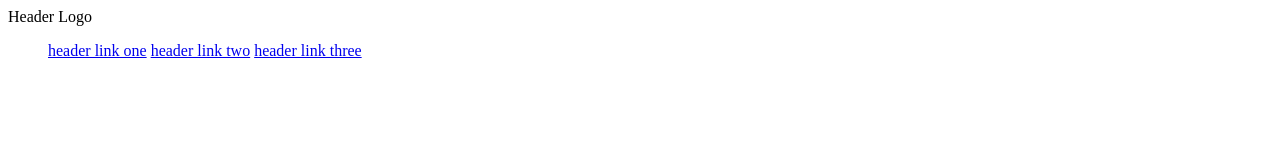
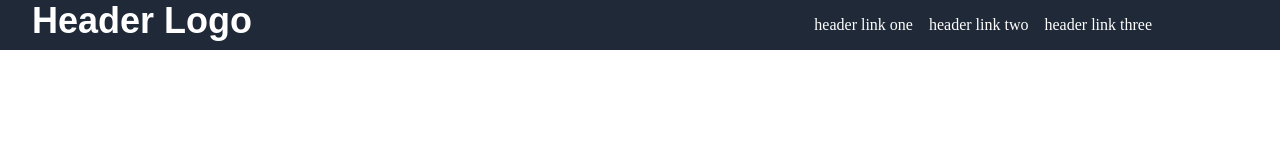
Before and after one commit to aidenchiang/simple-flexbox-website, a plain HTML site: page index.html in a window 1280 px wide. Drawn offline with Linux system fonts and the light colour scheme.

Commit message:
completed the header for the website and the appropriate .css styling

```diff
--- a/index.html
+++ b/index.html
@@ -9,11 +9,11 @@
     <body>
 
         <div class="header">
-            <div>Header Logo</div>
+            <div class="header-logo">Header Logo</div>
             <ul>
-                <a href="google.com">header link one</a>
-                <a href="google.com">header link two</a>
-                <a href="google.com">header link three</a>
+                <li><a href="https://www.google.com">header link one</a></li>
+                <li><a href="https://www.google.com">header link two</a></li>
+                <li><a href="https://www.google.com">header link three</a></li>
             </ul>
         </div>
 
--- a/styles.css
+++ b/styles.css
@@ -1,3 +1,34 @@
 body {
     display: flex;
+    margin: 0px;
 }
+
+.header-logo {
+    font-size: 36px;
+    font-weight: 900;
+    color: white;
+    font-family: sans-serif;
+}
+
+ul {
+    display: flex;
+    gap: 16px;
+
+    list-style: none;
+}
+
+a {
+    color: white;
+    text-decoration: none;
+}
+
+.header {
+    display: flex;
+    flex: 1;
+    justify-content: space-between;
+    margin: 0px;
+    padding: 0px;
+    background-color: #1f2937;
+    padding-left: 32px;
+    padding-right: 128px;
+}
```
